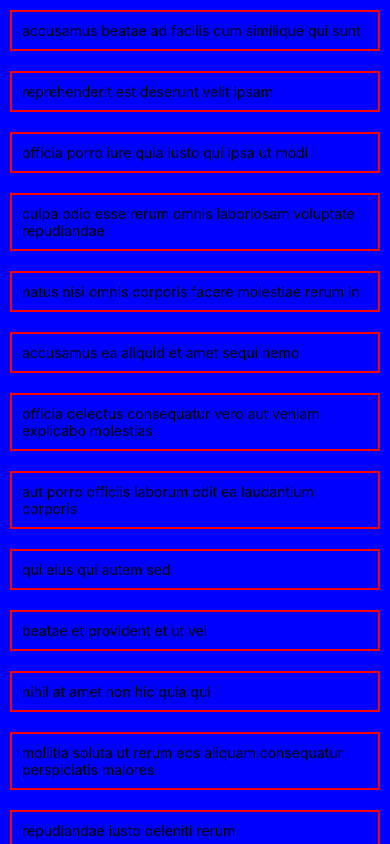
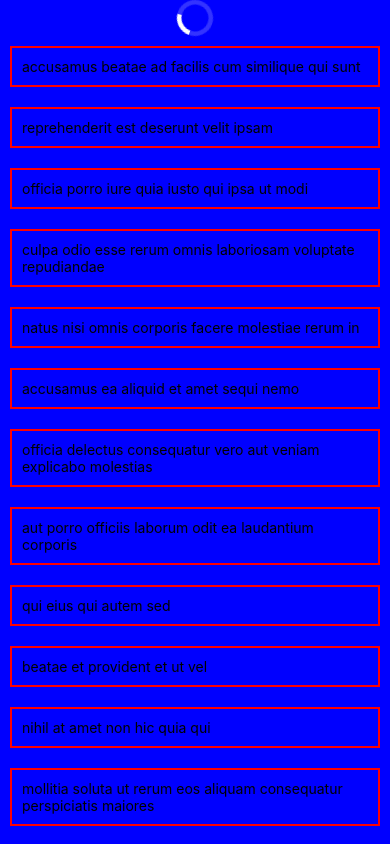
Before and after one commit to abbas-77/native-app, a React Native app: screen / in a window 390 px wide. Built offline with nearby package versions, Linux system fonts and the light colour scheme.

Commit message:
add spiner

```diff
--- a/App.js
+++ b/App.js
@@ -11,6 +11,7 @@ import {
   StatusBar,
   RefreshControl,
   FlatList,
+  ActivityIndicator,
 } from "react-native";
 import Home from "./home/Index";
 import { useState } from "react";
@@ -267,6 +268,9 @@ function App() {
         {/* when you want a hidden or control statusbar use StatusBar */}
         <StatusBar hidden={true} />
 
+        {/* spiner */}
+        <ActivityIndicator size="large" color="white" />
+
         <FlatList
           //for scroll x
           // horizontal={true}
```
